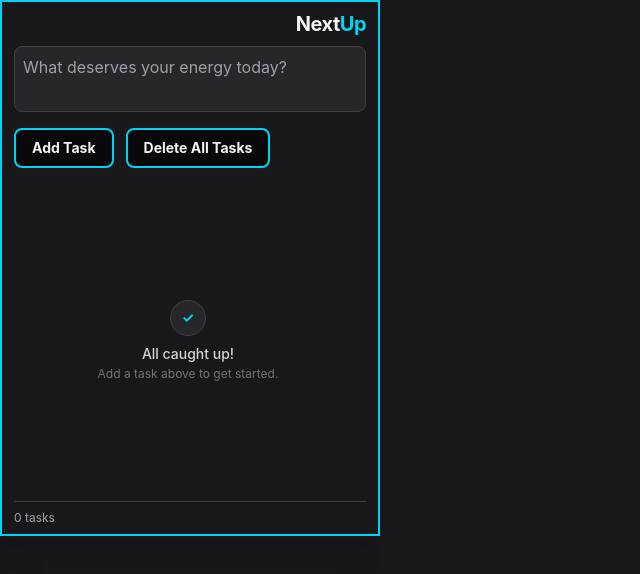
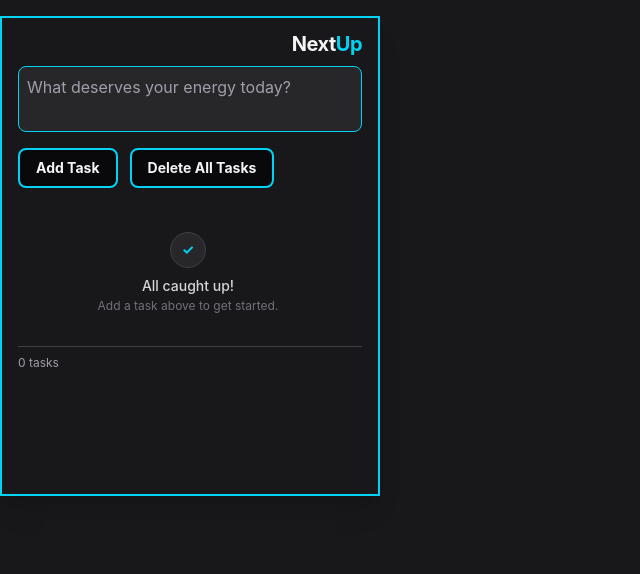
Before and after one commit to jwilliams21/nextup, a React (Vite) app: page / in a window 1280 px wide. Shown: the top 574 px of the page, without its empty margins (0-640 px from the left). Built offline with nearby package versions, Linux system fonts and the light colour scheme.

Commit message:
Sizing changes

```diff
--- a/index.html
+++ b/index.html
@@ -1,4 +1,4 @@
-<html lang="en" class="bg-zinc-900 h-fit w-100 overflow-hidden">
+<html lang="en" class="h-full bg-zinc-950">
   <head>
     <meta charset="UTF-8" />
     <meta name="viewport" content="width=device-width, initial-scale=1.0" />
@@ -7,7 +7,7 @@
     <link href="https://fonts.googleapis.com/css2?family=Inter+Tight:ital,wght@0,100..900;1,100..900&display=swap" rel="stylesheet">
     <title>NextUp</title>
   </head>
-  <body class="bg-zinc-900 text-zinc-100 w-100 h-fit m-0 p-0 overflow-x-hidden">
+  <body class="h-full bg-zinc-950 min-h-screen">
     <div id="root" class="w-full h-fit bg-zinc-900"></div>
     <script type="module" src="/src/main.jsx"></script>
   </body>
--- a/src/App.jsx
+++ b/src/App.jsx
@@ -4,7 +4,7 @@ import { NextUpLogo } from './components/Logo';
 function App() {
 
   return (
-    <div className="md:w-95 max-w-full h-fit bg-zinc-900 text-zinc-100 py-2 px-3 shadow-xl overflow-hidden border-2 border-cyan-400 box-border">
+    <div className="w-full max-w-md md:w-95 h-[480px] bg-zinc-900 text-zinc-100 py-3 px-4 shadow-xl border-2 border-cyan-400 box-border mx-auto md:my-4 flex flex-col">
       <NextUpLogo />
       <Home />
     </div>
--- a/src/components/Home.jsx
+++ b/src/components/Home.jsx
@@ -1,4 +1,4 @@
-import { useState, useEffect } from 'react';
+import { useState, useEffect, useRef } from 'react';
 import Button from './Button';
 import { placeholders } from '../data/placeholders';
 
@@ -8,6 +8,8 @@ export default function Home() {
         return savedTasks ? JSON.parse(savedTasks) : [];
     });
     const [text, setText] = useState('');
+
+    const textareaRef = useRef(null);
 
     useEffect(() => {
         localStorage.setItem("nextup_task", JSON.stringify(tasks));
@@ -23,6 +25,17 @@ export default function Home() {
             document.documentElement.style.height = `${newHeight}px`;
         });
     }, [tasks])
+
+    useEffect(() => {
+        const timer = setTimeout(() => {
+            if(textareaRef.current) {
+                textareaRef.current.focus();
+                textareaRef.current.select();
+            }
+        }, 50)
+
+        return () => clearTimeout(timer)
+    }, [])
 
     const addTask = (text) => {
         if(text === '') {
@@ -56,12 +69,13 @@ export default function Home() {
 
 
     return (
-    <div className="lg:w-95 max-w-full h-120 bg-zinc-900 text-zinc-100 flex flex-col justify-between overflow-hidden box-border">
+    <div className="w-full h-full sm:h-auto bg-zinc-900 text-zinc-100 flex flex-col justify-between overflow-hidden box-border">
         {/* Textarea & Action Buttons */}
         <div className="shrink-0">
             <textarea
                 id="task"
                 value={text}
+                ref={textareaRef}
                 onChange={(e) => setText(e.target.value)}
                 onKeyDown={(e) => handleKeyDown(e)}
                 placeholder={placeholders[Math.floor(Math.random() * placeholders.length)]}
```
